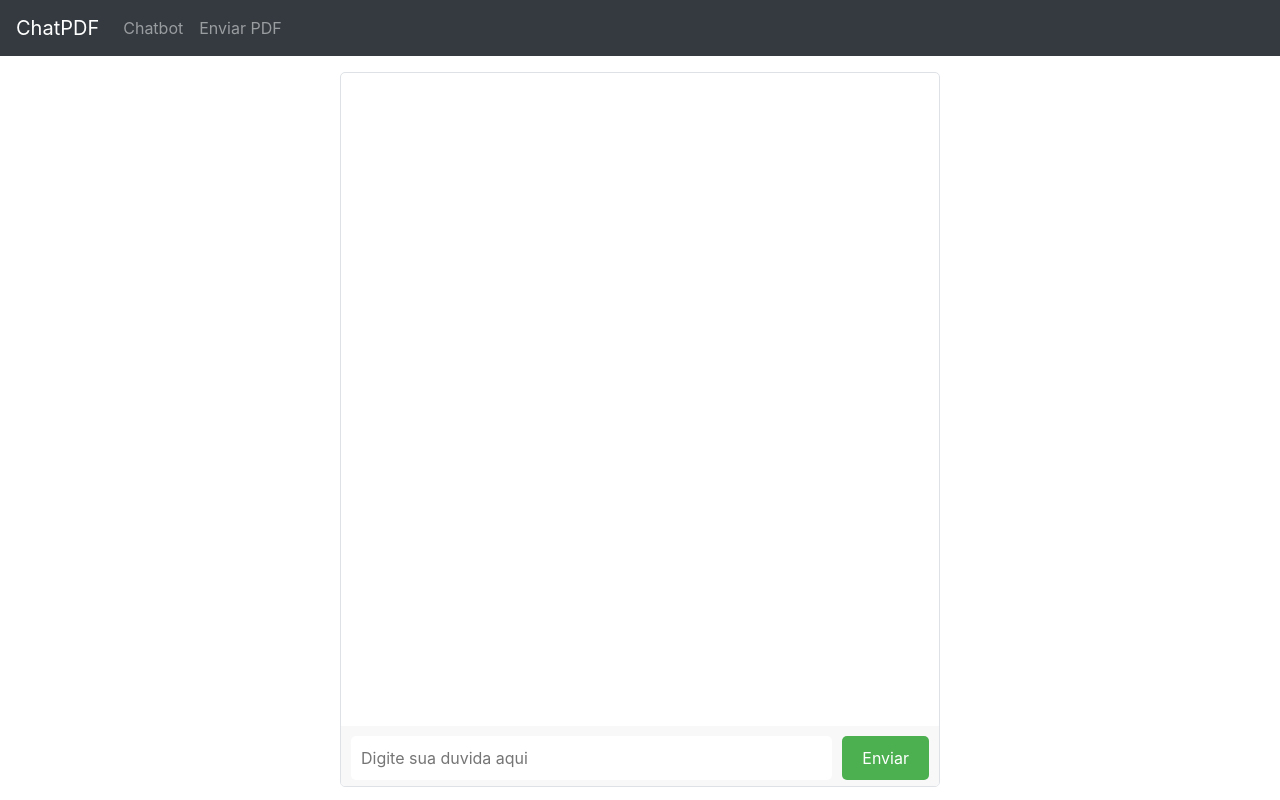
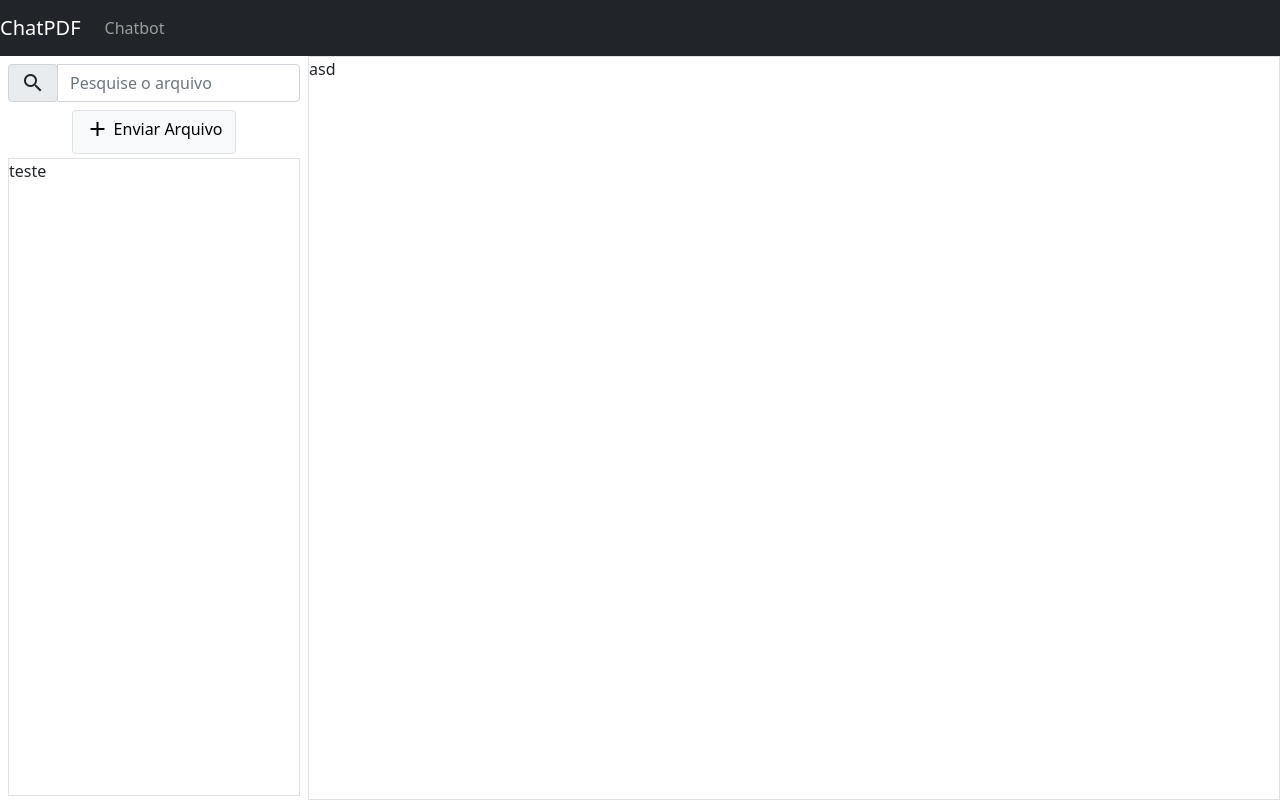
Before and after one commit to ClemersonAssuncao/chatPDF, a Django app: page / in a window 1280 px wide. Run offline with Django 4.2, Linux system fonts and the light colour scheme; some libraries are stand-ins or nearby versions.

Commit message:
Pagina inicial/ Divisores/ Enviar Arquivo

```diff
--- a/chatPDF/urls.py
+++ b/chatPDF/urls.py
@@ -32,8 +32,8 @@ from chatbot.api import viewsets as message_viewsets
 
 urlpatterns = [
     path('admin/', admin.site.urls),
+    path('exportar/', include('exportar.urls')),
     path('', include('chatbot.urls')),
-    path('exportar/', include('exportar.urls')),
     # path('api/', include(route.urls)),
     path('api-auth/', include('rest_framework.urls')),
 ]
--- a/chatbot/templates/chatbot/index.html
+++ b/chatbot/templates/chatbot/index.html
@@ -1,10 +1,44 @@
 {% extends "base.html" %}
 
 {% block content %}
-<p id = "csrf">{% csrf_token %}</p>
-  <div class="container">
+{% csrf_token %}
+  <div class="d-flex flex-row h-100">
+    <div class="d-flex flex-column p-1 mx-1" style="min-width: 300px;">
+      <div class="input-group py-1">
+        <div class="input-group-prepend">
+          <span class="input-group-text" id="inputGroup-sizing-default">
+            <span class="material-icons"> search </span>
+          </span>
+        </div>
+        <input type="text" class="form-control" aria-label="Default" aria-describedby="inputGroup-sizing-default" placeholder="Pesquise o arquivo">
+      </div>
+      <div class="d-flex justify-content-center">
+        <button class='m-1 border text-nowrap rounded btn btn-light' data-bs-toggle="modal" data-bs-target="#exampleModal">
+          <span class="material-icons"> add </span>
+          <span class="align-top"> Enviar Arquivo </span>
+        </button>
+      </div>
+      <div class="border overflow-auto h-100">
+        teste
+      </div>
+    </div>
+    <div class="border w-100">asd</div>
+    <!-- <div class="border">
+      <div>
+        <button class='m-1 border text-nowrap rounded btn btn-secondary'>
+          <span class="material-icons"> add </span>
+          <span class="align-top"> Enviar Arquivo </span>
+        </button>
+      </div>
+      <div class="h-100 border"></div>
+    </div>
+    <div class="border w-100">
+
+    </div> -->
+  </div>
+  <!-- <div class="container">
     <div class="chat-container border">
-      <div class="chat-history">
+      <div class="chat-history"> -->
         <!-- <div class="chat-message bot">
           <div class="message-text">
             Olá! Eu sou o Chatbot, em que posso ajudá-lo?
@@ -21,11 +55,30 @@
           </div>
         </div> -->
         <!-- Outras mensagens do chat -->
-      </div>
+      <!-- </div>
       <div class="chat-input">
         <input type="text" id="inputText" placeholder="Digite sua duvida aqui">
         <button id="sendMessage">Enviar</button>
+      </div> -->
+
+      <div class="modal fade" id="exampleModal" tabindex="-1" aria-labelledby="exampleModalLabel" aria-hidden="true">
+        <div class="modal-dialog modal-dialog-centered">
+          <div class="modal-content">
+            <div class="modal-header">
+              <h5 class="modal-title" id="exampleModalLabel">Enviar arquivo</h5>
+              <button type="button" class="btn-close" data-bs-dismiss="modal" aria-label="Close"></button>
+            </div>
+            <div class="modal-body">
+              <div class="custom-file">
+                <input type="file" class="custom-file-input" id="input-arquivos">
+                <label class="custom-file-label" for="input-arquivos">Escolher Arquivo</label>
+              </div>
+            </div>
+            <div class="modal-footer">
+              <button type="button" class="btn btn-secondary" data-bs-dismiss="modal">Close</button>
+              <button type="button" class="btn btn-primary " id="enviar-arquivo">Enviar</button>
+            </div>
+          </div>
+        </div>
       </div>
-    </div>
-  </div>
 {% endblock %}
--- a/exportar/urls.py
+++ b/exportar/urls.py
@@ -1,6 +1,7 @@
 from django.urls import path
+from .api.exportarApiView import exportarApiView
 from . import views
 
 urlpatterns = [
-    path('', views.IndexView.as_view(), name='exportar'),
+    path('api/enviar-arquivo/', exportarApiView.as_view(), name='enviar-arquivo')
 ]
--- a/static/chatPDF/js/chatbot.js
+++ b/static/chatPDF/js/chatbot.js
@@ -9,6 +9,11 @@ ChatBot.prototype = {
         this.service.sendMessage(text).then( (botText) => {
             this.addHistory(botText,'bot');
             console.log(botText)
+        });
+    },
+    sendFiles(files){
+        this.service.sendFiles(files).then( (data) => {
+            console.log(data)
         });
     },
     addHistory(text, user){
@@ -26,7 +31,10 @@ ChatBot.prototype = {
         }
     }
 }
-
+document.querySelector('#enviar-arquivo').addEventListener('click', () => {
+    const files = document.getElementById('input-arquivos').files;
+    this.chatbot.sendFiles(files);
+})
 
 chatbot = new ChatBot(document.querySelector('.chat-history'));
 document.querySelector('#sendMessage').addEventListener('click', () => {
--- a/static/chatPDF/js/service.js
+++ b/static/chatPDF/js/service.js
@@ -9,10 +9,12 @@ Server.prototype = {
         parameter.append('text', text);
         return await this.send('POST', '/api/chat/', parameter);
     },
-    async sendPDF(file) {
+    async sendFiles(files) {
         var parameter = new FormData();
-        parameter.append('files', file);
-        return await this.send('POST', 'message');
+        for (const file of files) {
+            parameter.append(`files`, file);
+        }
+        return await this.send('POST', '/exportar/api/enviar-arquivo/',parameter);
     },
     getCrtfToken() {
         return document.getElementsByName('csrfmiddlewaretoken')[0].value;
--- a/templates/base.html
+++ b/templates/base.html
@@ -3,15 +3,16 @@
 <html>
 <head>
 	<title>Minha Página Inicial</title>
-	<link rel="stylesheet" href="https://maxcdn.bootstrapcdn.com/bootstrap/4.5.2/css/bootstrap.min.css">
 	<script src="https://ajax.googleapis.com/ajax/libs/jquery/3.5.1/jquery.min.js"></script>
 	<script src="https://cdnjs.cloudflare.com/ajax/libs/popper.js/1.16.0/umd/popper.min.js"></script>
-	<script src="https://maxcdn.bootstrapcdn.com/bootstrap/4.5.2/js/bootstrap.min.js"></script>
+	<link href="https://cdn.jsdelivr.net/npm/bootstrap@5.0.2/dist/css/bootstrap.min.css" rel="stylesheet" integrity="sha384-EVSTQN3/azprG1Anm3QDgpJLIm9Nao0Yz1ztcQTwFspd3yD65VohhpuuCOmLASjC" crossorigin="anonymous">
+	<link href="https://fonts.googleapis.com/icon?family=Material+Icons" rel="stylesheet">
+	<script src="https://cdn.jsdelivr.net/npm/bootstrap@5.0.2/dist/js/bootstrap.bundle.min.js" integrity="sha384-MrcW6ZMFYlzcLA8Nl+NtUVF0sA7MsXsP1UyJoMp4YLEuNSfAP+JcXn/tWtIaxVXM" crossorigin="anonymous"></script>
 	<script src="{% static 'chatPDF/js/service.js' %}"></script>
     <link rel="stylesheet" type="text/css" href="{% static 'chatPDF/css/style.css' %}">
 </head>
-<body>
-	<nav class="navbar navbar-expand-sm bg-dark navbar-dark">
+<body class='h-100 d-flex flex-column'>
+	<nav class="navbar navbar-expand-sm bg-dark navbar-dark w-100 d-flex">
 		<a class="navbar-brand" href="{% url 'index' %}">ChatPDF</a>
 		<button class="navbar-toggler" type="button" data-toggle="collapse" data-target="#navbarNav">
 			<span class="navbar-toggler-icon"></span>
@@ -20,9 +21,6 @@
 			<ul class="navbar-nav">
 				<li class="nav-item">
 					<a class="nav-link" href="{% url 'index' %}">Chatbot</a>
-				</li>
-				<li class="nav-item">
-					<a class="nav-link" href="{% url 'exportar' %}">Enviar PDF</a>
 				</li>
 			</ul>
 		</div>
```
Also changed, not shown: exportar/api/exportarApiView.py (added, +18 -0 lines), exportar/api/serializers.py (added, +12 -0 lines), exportar/api/viewsets.py (added, +9 -0 lines).
